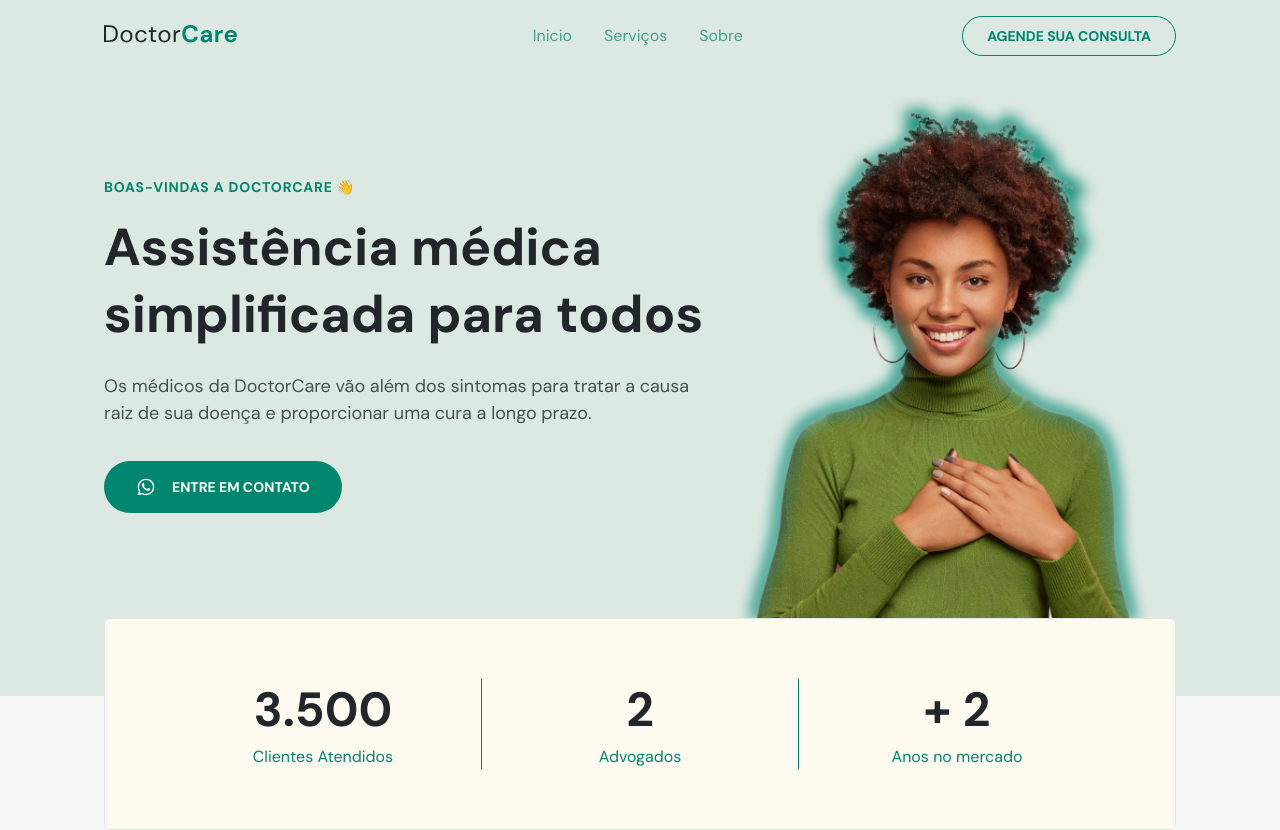
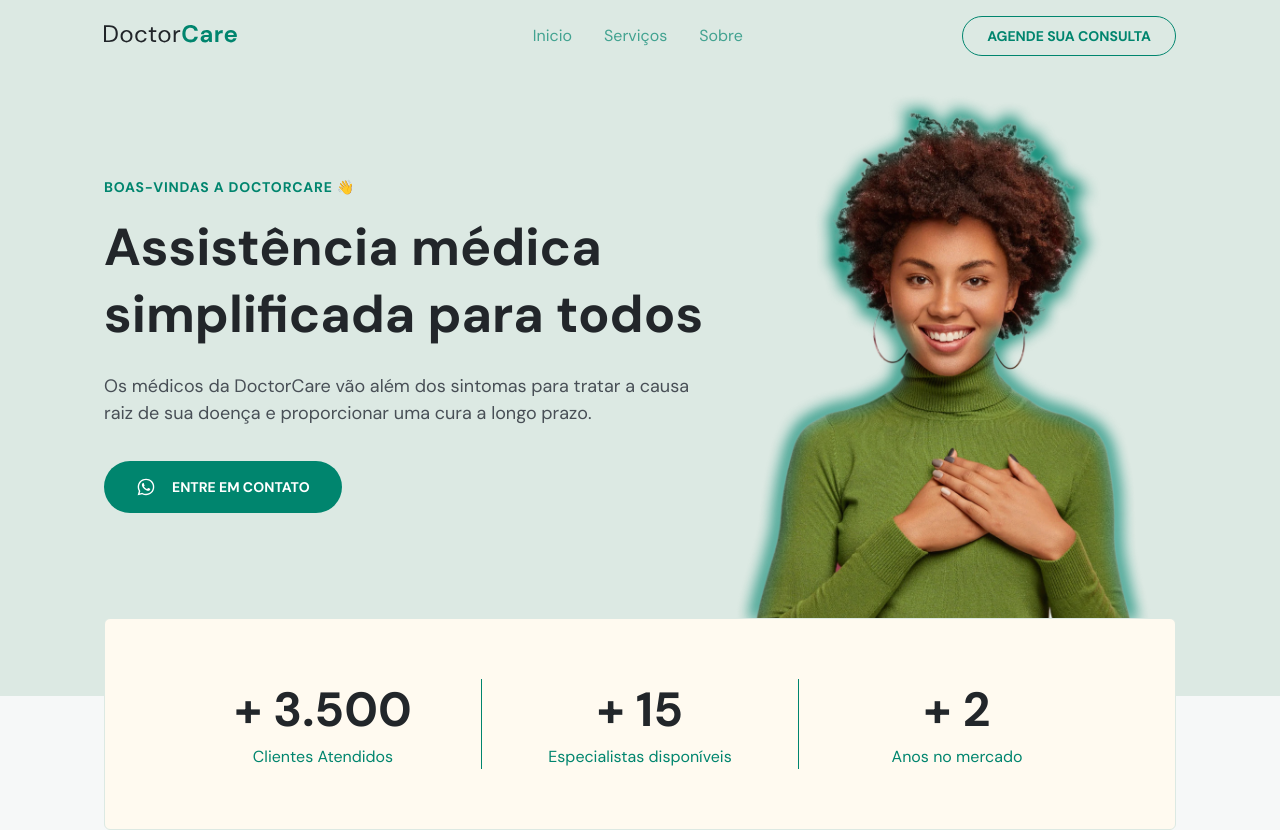
Before and after one commit to VitorStocco/NLW-DoctorCare, a plain HTML site: page index.html in a window 1280 px wide. Shown: the top 830 px of the page. Drawn offline with nearby package versions, Linux system fonts and the light colour scheme.

Commit message:
Correção de cont. Stats

```diff
--- a/index.html
+++ b/index.html
@@ -264,13 +264,13 @@
 
         <div class="stats">
           <div class="stat">
-            <h3>3.500</h3>
+            <h3> + 3.500</h3>
             <p>Clientes Atendidos</p>
           </div>
 
           <div class="stat">
-            <h3>2</h3>
-            <p>Advogados</p>
+            <h3>+ 15</h3>
+            <p>Especialistas disponíveis</p>
           </div>
 
           <div class="stat">
```
